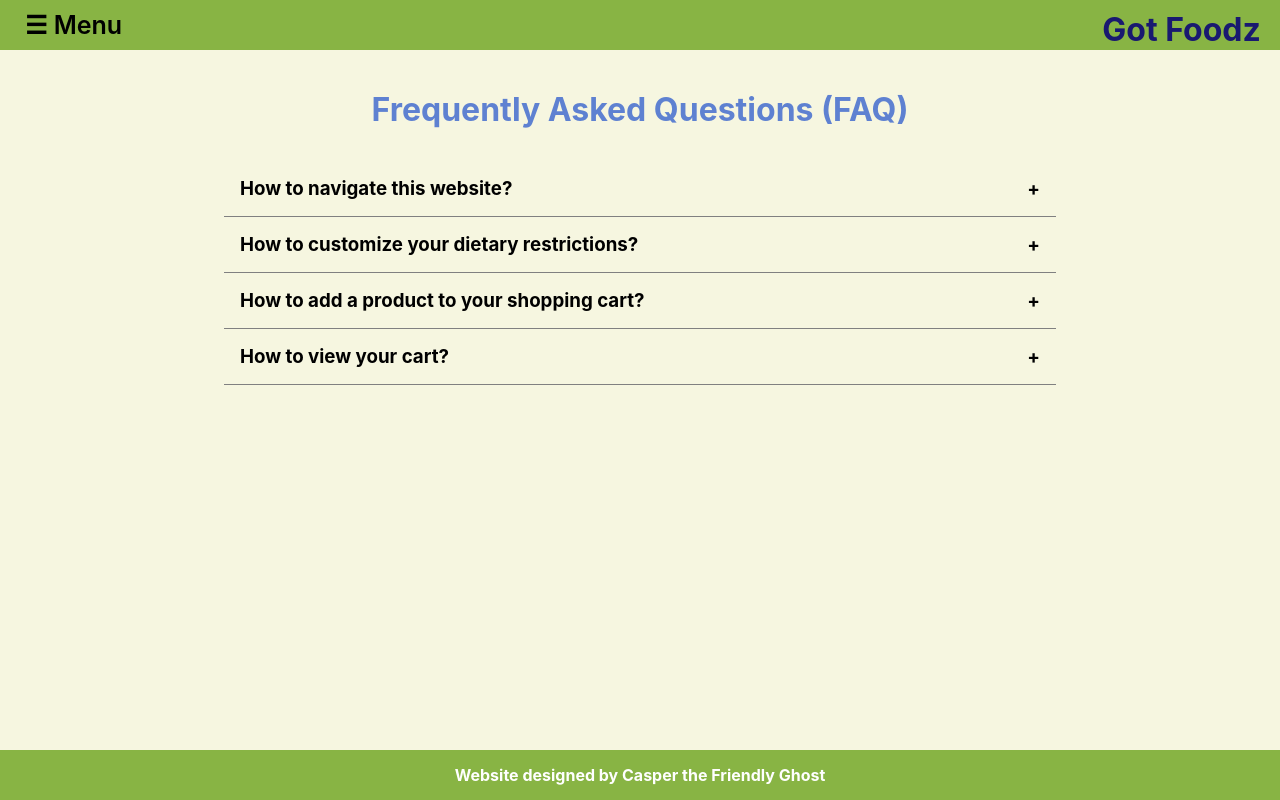
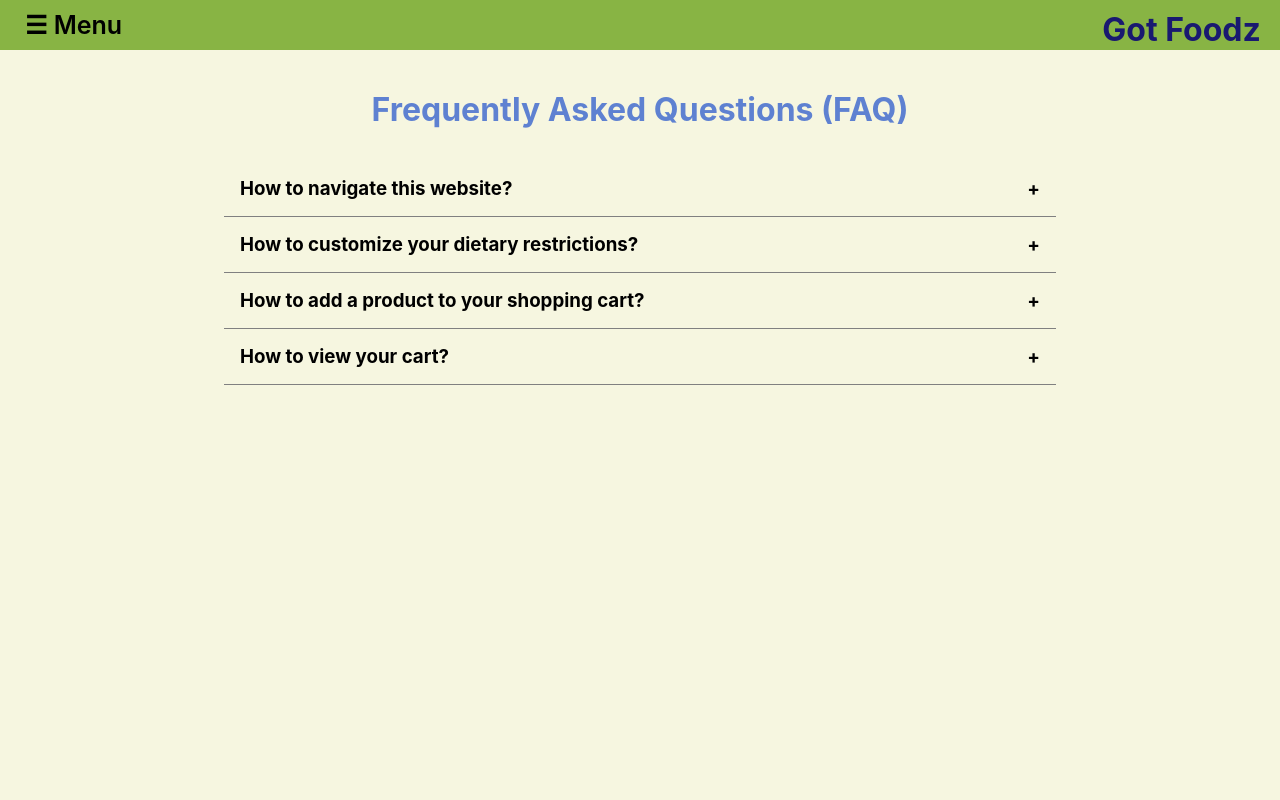
Before and after one commit to jsoon049/3125-L3, a React (Create React App) app: page /3125-L3/faq in a window 1280 px wide. Shown: the top 800 px of the page. Built offline with nearby package versions, Linux system fonts and the light colour scheme.

Commit message:
Fixed footer issue

```diff
--- a/src/App.css
+++ b/src/App.css
@@ -7,7 +7,8 @@ html, body, #root, .appContainer {
 }
 
 .customer, .cart, .faqContainer, .deliveryContainer {
-  height: 78%;
+  /* height: 78%; */
+  min-height: 100vh;
 }
 
 .btn {
@@ -33,14 +34,14 @@ h1 {
   text-align: center;
 }
 
-@media only screen and (min-width: 1224px) {
-  html, body, #root, .appContainer, .prod, .customer, .cart, .faqContainer, .deliveryContainer {
-    height: 90%;
+/* @media only screen and (min-width: 1224px) {
+  .prod {
+    height: 190vh;
   }
-}
+} */
 
-@media only screen and (min-width: 1824px) {
-  html, body, #root, .appContainer, .prod, .customer, .cart, .faqContainer, .deliveryContainer {
+/* @media only screen and (min-width: 1824px) {
+  .prod {
     height: 100%;
   }
-}
+} */
--- a/src/components/Footer.css
+++ b/src/components/Footer.css
@@ -15,9 +15,9 @@
   margin: 0;
 }
 
-@media only screen and (min-width: 1224px) {
+/* @media only screen and (min-width: 1224px) {
   .footer {
     position: fixed;
     margin-top: 0;
   }
-}
+} */
```
Also changed, not shown: src/components/Product.js (+0 -11 lines).
